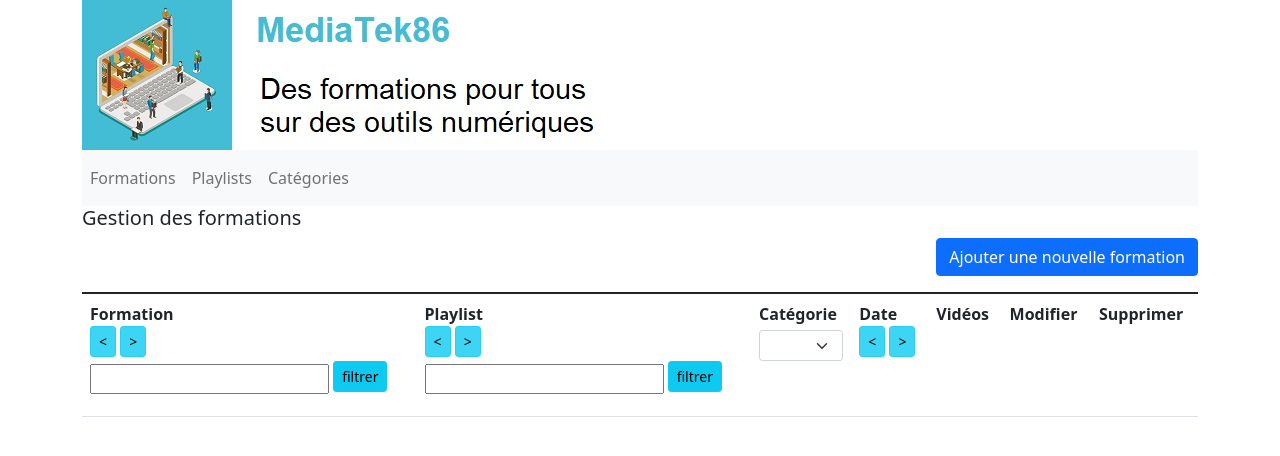
After one commit to nekriim90/Kanban, a Symfony app: template templates/admin/admin.formations.html.twig in a window 1280 px wide. The commit adds this page. Shown: the top 456 px of the page. Run offline with Twig, Linux system fonts and the light colour scheme; the template is opened without the code that fills it, so the values that code supplies are empty; some libraries are stand-ins or nearby versions.

Commit message:
Mission 2: tâche 1 - gérer les formations

```diff
--- a/src/Controller/FormationsController.php
+++ b/src/Controller/FormationsController.php
@@ -8,7 +8,7 @@ use Symfony\Component\HttpFoundation\Request;
 use Symfony\Component\HttpFoundation\Response;
 use Symfony\Component\Routing\Annotation\Route;
 
-define("PAGEFORMATIONS", "pages/formation.html.twig");
+define("PAGEFORMATIONS", "pages/formations.html.twig");
 /**
  * Controleur des formations
  *
@@ -97,7 +97,7 @@ class FormationsController extends AbstractController {
      */
     public function showOne($id): Response{
         $formation = $this->formationRepository->find($id);
-        return $this->render(PAGEFORMATIONS, [
+        return $this->render("pages/formation.html.twig", [
             'formation' => $formation
         ]);
     }
--- a/src/Repository/PlaylistRepository.php
+++ b/src/Repository/PlaylistRepository.php
@@ -9,9 +9,6 @@ use const CNAME;
 use const FCATEGORIES;
 use const PFORMATIONS;
 
-define("PIDID", "p.id id");
-define("PNAMENAME", "p.name name");
-define("CNAMECATEGORIENAME", "c.name categoriename");
 define("PFORMATIONS", "p.formations");
 define("FCATEGORIES", "f.categories");
 define("PID", "p.id");
--- /dev/null
+++ b/templates/admin.base.html.twig
@@ -0,0 +1,27 @@
+{% extends "base.html.twig" %}
+
+{% block title %}{% endblock %}
+{% block stylesheets %}{% endblock %}
+{% block top %}
+    <div class="container">
+        <!-- titre -->
+        <div class="text-left">
+            <img src="{{ app.request.getBasePath()~'/banniere.jpg' }}" alt="Image de la bannière">
+        </div>
+        <!-- menu -->
+        <nav class="navbar navbar-expand-lg navbar-light bg-light">
+            <div class="collapse navbar-collapse" id="navbarSupportedContent">
+                <ul class="navbar-nav mr-auto">
+                    <li class="nav-item">
+                        <a class="nav-link" href="{{ path('admin.formations') }}">Formations</a>
+                    </li>
+                    <li class="nav-item">
+                        <a class="nav-link" href="#">Playlists</a>
+                    </li>
+                    <li class="nav-item">
+                        <a class="nav-link" href="#">Catégories</a>
+                    </li>
+            </div>
+        </nav>
+    </div>
+{% endblock %}
--- /dev/null
+++ b/templates/admin/admin.ajout.formations.html.twig
@@ -0,0 +1,5 @@
+{% extends "admin.base.html.twig" %}
+
+{% block body %}
+    {{ include ('admin.formations.form.html.twig') }}
+{% endblock %}
--- /dev/null
+++ b/templates/admin/admin.formations.html.twig
@@ -0,0 +1,113 @@
+{% extends "admin.base.html.twig" %}
+
+{% block body %}
+    <h5>Gestion des formations</h5>
+    <p class="text-end">
+        <a href="{{ path('admin.ajout.formations') }}" class="btn btn-primary">
+            Ajouter une nouvelle formation
+        </a>
+    </p>
+   <table class="table table-striped">
+        <caption></caption>
+        <thead>
+            <tr>
+                <th class="text-left align-top" scope="col">
+                    Formation<br />
+                    <a href="{{ path('admin.formations.sort', {champ:'title', ordre:'ASC'}) }}" class="btn btn-info btn-sm active" role="button" aria-pressed="true"><</a>
+                    <a href="{{ path('admin.formations.sort', {champ:'title', ordre:'DESC'}) }}" class="btn btn-info btn-sm active" role="button" aria-pressed="true">></a>
+                    <form class="form-inline mt-1" method="POST" action="{{ path('admin.formations.findallcontain', {champ:'title'}) }}">
+                        <div class="form-group mr-1 mb-2">
+                            <input type="text" class="sm" name="recherche"
+                                   value="{% if valeur|default and not table|default %}{{ valeur }}{% endif %}">
+                            <input type="hidden" name="_token" value="{{ csrf_token('filtre_title') }}">
+                            <button type="submit" class="btn btn-info mb-2 btn-sm">filtrer</button>
+                        </div>
+                    </form>
+                </th>
+                <th class="text-left align-top" scope="col">
+                    Playlist<br />
+                    <a href="{{ path('admin.formations.sort', {table:'playlist', champ:'name', ordre:'ASC'}) }}" class="btn btn-info btn-sm active" role="button" aria-pressed="true"><</a>
+                    <a href="{{ path('admin.formations.sort', {table:'playlist', champ:'name', ordre:'DESC'})}}" class="btn btn-info btn-sm active" role="button" aria-pressed="true">></a>
+                    <form class="form-inline mt-1" method="POST" action="{{ path('admin.formations.findallcontain', {champ:'name', table:'playlist'}) }}">
+                            <div class="form-group mr-1 mb-2">
+                                <input type="text" class="sm" name="recherche"
+                                   value="{% if valeur|default and table|default and table=='playlist' %}{{ valeur }}{% endif %}">
+                                <input type="hidden" name="_token" value="{{ csrf_token('filtre_name') }}">
+                                <button type="submit" class="btn btn-info mb-2 btn-sm">filtrer</button>
+                            </div>
+                        </form>
+                </th>
+                <th class="text-left align-top" scope="col">
+                    Catégorie<br />
+                    <form class="form-inline mt-1" method="POST" action="{{ path('admin.formations.findallcontain', {champ:'id', table:'categories'}) }}">
+                        <select class="form-select form-select-sm" name="recherche" id="recherche" onchange="this.form.submit();">
+                            <option value=""></option>
+                            {% for categorie in categories %}
+                                <option
+                                    {% if valeur|default and valeur==categorie.id %}
+                                        selected
+                                    {% endif %}
+                                    value="{{ categorie.id }}">{{ categorie.name }}
+                                </option>
+                            {% endfor %}
+                        </select>
+                    </form>
+                </th>
+                <th class="text-left align-top" scope="col">
+                    Date<br />
+                    <a href="{{ path('admin.formations.sort', {champ:'publishedAt', ordre:'ASC'}) }}"
+                       class="btn btn-info btn-sm active" role="button" aria-pressed="true"><</a>
+                    <a href="{{ path('admin.formations.sort', {champ:'publishedAt', ordre:'DESC'}) }}"
+                       class="btn btn-info btn-sm active" role="button" aria-pressed="true">></a>
+                </th>
+                <th class="text-left align-top" scope="col">
+                    Vidéos<br />
+                </th>
+                <th class="text-left align-top" scope="col">
+                    Modifier<br />
+                </th>
+                <th class="text-left align-top" scope="col">
+                    Supprimer<br />
+                </th>
+            </tr>
+        </thead>
+
+        <tbody>
+            {% for formation in formations %}
+                <tr class="align-middle">
+                    <td>
+                        <h5 class="text-info">
+                            {{ formation.title }}
+                        </h5>
+                    </td>
+                    <td class="align-middle">
+                        {{ formation.playlist.name }}
+                    </td>
+                    <td class="text-left">
+                        {% for categorie in formation.categories %}
+                            {{ categorie.name }}<br />
+                        {% endfor %}
+                    </td>
+                    <td class="text-center">
+                        {{ formation.publishedatstring }}
+                    </td>
+                    <td class="text-center">
+                        {% if formation.miniature %}
+                            <a href="{{ path('formations.showone', {id:formation.id}) }}">
+                                <img src="{{ formation.miniature }}" alt="image miniature vidéo formation">
+                            </a>
+                        {% endif %}
+                    </td>
+                    <td>
+                        <a href="{{ path('admin.modif.formations', {id:formation.id}) }}" class="btn btn-success">Modifier</a>
+                    </td>
+                    <td>
+                        <a href="{{ path('admin.suppr.formation', {id:formation.id}) }}" class="btn btn-danger"
+                        onclick="return confirm('Etes-vous sûr de vouloir supprimer {{ formation.title }} ?');">Supprimer</a>
+                    </td>
+                </tr>
+            {% endfor %}
+
+        </tbody>
+   </table>
+{% endblock %}
--- /dev/null
+++ b/templates/admin/admin.modif.formations.html.twig
@@ -0,0 +1,5 @@
+{% extends "admin.base.html.twig" %}
+
+{% block body %}
+    {{ include ('admin.formations.form.html.twig') }}
+{% endblock %}
--- a/templates/basefront.html.twig
+++ b/templates/basefront.html.twig
@@ -21,6 +21,9 @@
                     <li class="nav-item">
                         <a class="nav-link" href="{{ path('playlists') }}">Playlists</a>
                     </li>
+                    <li class="nav-item">
+                        <a class="nav-link" href="{{ path('admin.formations') }}">Gerer Formation</a>
+                    </li>
                 </ul>
             </div>
         </nav>
```
Also changed, not shown: src/Controller/Admin/AdminFormationsController.php (added, +159 -0 lines), src/Form/FormationType.php (added, +57 -0 lines), templates/admin.formations.form.html.twig (added, +26 -0 lines).
